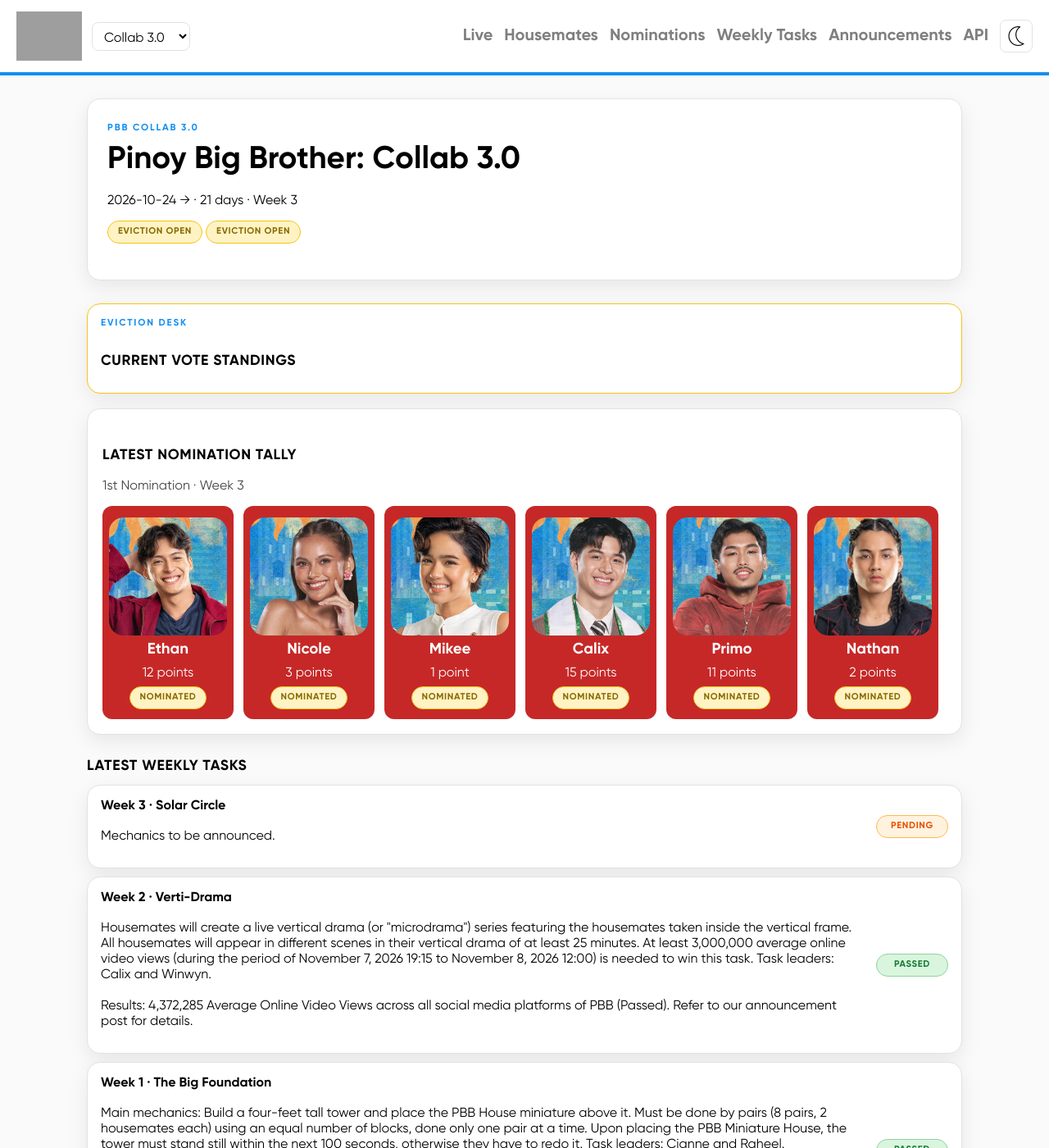
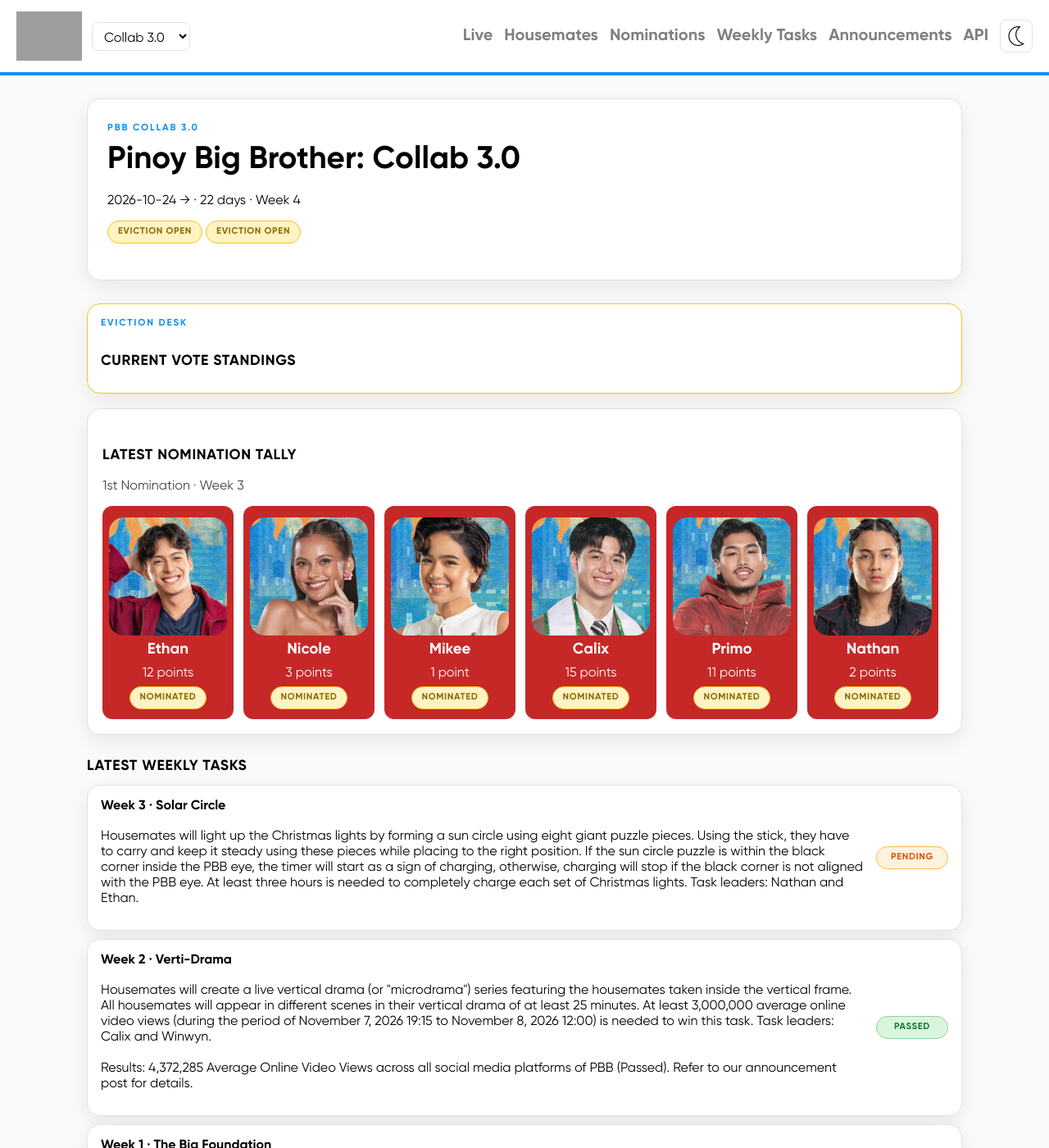
Before and after one commit to drpsphca/PHCASite-PBBUpdates, a Jekyll site: the page built from seasons/collab3/index.md, in a window 1280 px wide and 1400 px high. Shown: the whole window at 82% size. Built offline with Jekyll 4.4.1, drawn with Linux system fonts in a browser that asks for light colours; grey boxes are pictures that could not be loaded.

Commit message:
20261114-01

```diff
--- a/_data/seasons/collab3/season.yml
+++ b/_data/seasons/collab3/season.yml
@@ -3,11 +3,11 @@
 short_title: "PBB Collab 3.0"
 premiere: "2026-10-24"
 # finale: "null"
-days: 21
+days: 22
 status: eviction_open          # live | eviction_open | ended
 voting_open: true
-current_week: 3
-current_day: 21
+current_week: 4
+current_day: 22
 updated_at: "2026-11-13T00:00:00+08:00"
 # winner: tbd
 hosts:
--- a/_data/seasons/collab3/weekly_tasks.yml
+++ b/_data/seasons/collab3/weekly_tasks.yml
@@ -21,5 +21,5 @@
   date: "2026-11-13"
   title: "Solar Circle"
   summary: |
-    Mechanics to be announced.
+    Housemates will light up the Christmas lights by forming a sun circle using eight giant puzzle pieces. Using the stick, they have to carry and keep it steady using these pieces while placing to the right position. If the sun circle puzzle is within the black corner inside the PBB eye, the timer will start as a sign of charging, otherwise, charging will stop if the black corner is not aligned with the PBB eye. At least three hours is needed to completely charge each set of Christmas lights. Task leaders: Nathan and Ethan.
   status: pending
```
